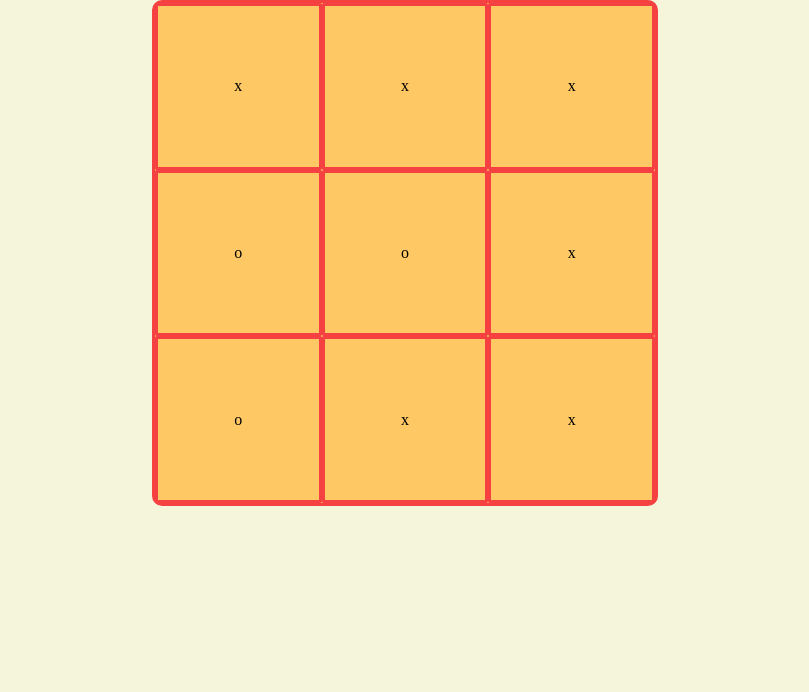
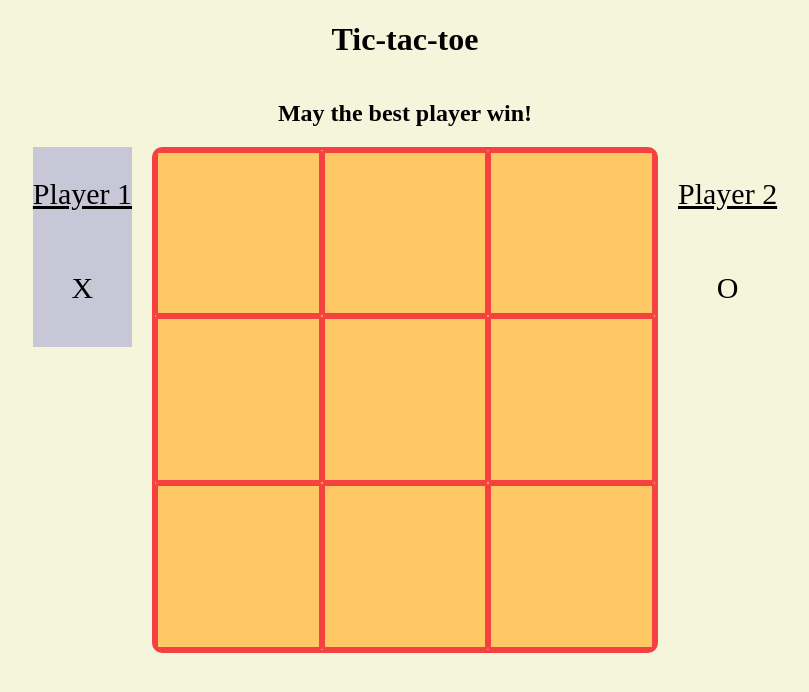
Before and after one commit to EnterOrion/tic-tac-toe, a plain HTML site: page index.html in a window 1280 px wide. Shown: the whole page, without its empty margins (235-1044 px from the left). Drawn offline with Linux system fonts and the light colour scheme.

Commit message:
Add functionality for first player

```diff
--- a/app.js
+++ b/app.js
@@ -1,14 +1,40 @@
 const gameBoard = (function() {
-    let _board = ["x", "x", "x", "o", "o", "x", "o", "x", "x"];
+    let _board = [" ", " ", " ", " ", " ", " ", " ", " ", " "];
     let boardSquares = document.getElementsByClassName("square");
+    for(let i=0; i<boardSquares.length; i++) {
+        boardSquares[i].addEventListener("click", () => {
+            console.log("success!");
+            _board[i] = gameController.currentPlayer.marker;
+            convert();
+        })
+    }
+
     let convert = () => {
         for(let i=0; i<boardSquares.length; i++) {
             boardSquares[i].innerHTML = _board[i];
           }
     }
-    convert();
 })();
 
 const Player = (name, marker) => {
     return {name, marker}
 }
+
+const gameController = (() => {
+    const player1 = Player('Player 1', 'X');
+    const player2 = Player('Player 2', 'O');
+
+    let currentPlayer = player1;
+    if (currentPlayer == player1) {
+        document.getElementById("player1").style.backgroundColor = "rgb(153, 153, 211, 0.5)";
+    }
+    else {
+        document.getElementById("player2").style.backgroundColor = "rgb(153, 153, 211, 0.5)";
+    }
+
+    return {
+        currentPlayer
+    }
+
+
+})();
--- a/index.html
+++ b/index.html
@@ -9,6 +9,17 @@
     <title>Tic-tac-toe</title>
 </head>
 <body>
+
+    <h1>Tic-tac-toe</h1>
+    <h2>May the best player win!</h2>
+
+    <div class="player-gameboard">
+
+    <div id="player1">
+        <p id="player-title">Player 1</p>
+        <p id="player1marker">X</p>
+    </div>
+
     <div class="gameboard">
         <div class="square"></div>
         <div class="square"></div>
@@ -21,5 +32,11 @@
         <div class="square"></div>
     </div>
 
+
+    <div id="player2">
+        <p id="player-title">Player 2</p>
+        <p id="player2marker">O</p>
+    </div>
+    </div>
 </body>
 </html>
--- a/style.css
+++ b/style.css
@@ -6,6 +6,7 @@ html {
 body {
     background-color: beige;
     display: flex;
+    flex-direction: column;
     align-items: center;
     justify-content: center;
 }
@@ -28,3 +29,32 @@ body {
   border: 3px solid rgb(245, 65, 65);
   border-radius: 1%;
 }
+
+
+#player1o:hover, #player1x:hover, #player2x:hover, #player2o:hover {
+  color: lightblue;
+}
+
+#player1, #player2 {
+  display: flex;
+  flex-direction: column;
+  font-size: 30px;
+  height: 200px;
+
+}
+
+
+#player-title {
+  text-decoration: underline;
+}
+
+
+.player-gameboard {
+  display: flex;
+  gap: 20px;
+}
+
+#player1marker, #player2marker {
+  text-decoration: none;
+  text-align: center;
+}
```
